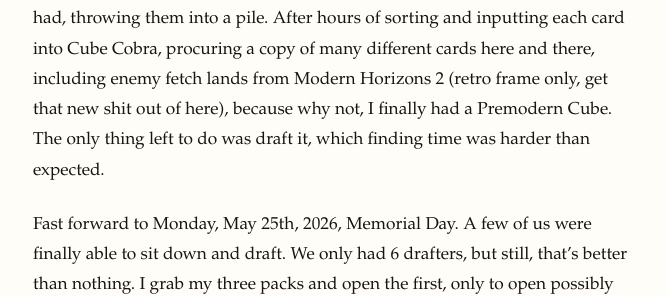
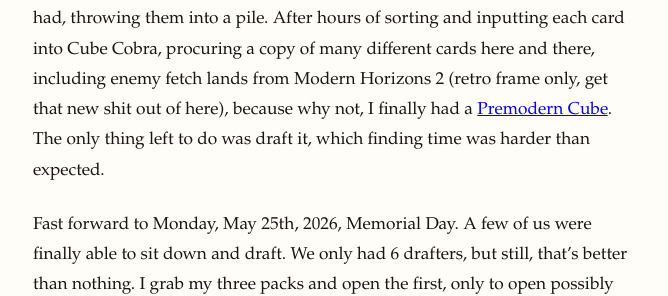
Before and after one commit to tonywok/retromancers.org, a Jekyll site: the page built from _posts/2026-05-27-inaugural-premodern-cube.md, in a window 1280 px wide and 900 px high, scrolled down 652 px. Shown: the part 310-606 px from the top of the window, without its empty margins (227-895 px from the left). Built offline with Jekyll 4.4.1, drawn with Linux system fonts in a browser that asks for light colours; part of the change alters nothing that is shown; some of the changed text lies outside the part shown.

Commit message:
Update Premodern Cube details and add link
Added a link to the Premodern Cube on Cube Cobra for easier access.

```diff
--- a/_posts/2026-05-27-inaugural-premodern-cube.md
+++ b/_posts/2026-05-27-inaugural-premodern-cube.md
@@ -11,7 +11,7 @@ Many months ago, we talked as a group about Limited Magic, and how we missed the
 
 At this same time, I had decided one Sunday to join my good friend Andy at his apartment, along with 6 other locals for an afternoon cube draft of Andy’s cube, which at the time was a legacy cube. It was probably the most intimidating experience of my life. I knew maybe 2 cards in each pack, as I barely know any cards printed from 2004-current day. I found myself reading each card and asking what the hell Menace was, and many other mechanics that I had never heard of before. While I built a garbage UW control deck, that proceeded to go 1-X, I was hooked on the idea of a cube.
 
-Mixing these two feelings together, I returned home that Sunday night and began going through my collection pulling out 1 copy of each premodern card I had, throwing them into a pile. After hours of sorting and inputting each card into Cube Cobra, procuring a copy of many different cards here and there, including enemy fetch lands from Modern Horizons 2 (retro frame only, get that new shit out of here), because why not, I finally had a Premodern Cube. The only thing left to do was draft it, which finding time was harder than expected.
+Mixing these two feelings together, I returned home that Sunday night and began going through my collection pulling out 1 copy of each premodern card I had, throwing them into a pile. After hours of sorting and inputting each card into Cube Cobra, procuring a copy of many different cards here and there, including enemy fetch lands from Modern Horizons 2 (retro frame only, get that new shit out of here), because why not, I finally had a [Premodern Cube](https://cubecobra.com/cube/list/f8535e24-0bda-4c14-a86f-d8a21fa9a74a). The only thing left to do was draft it, which finding time was harder than expected.
 
 Fast forward to Monday, May 25th, 2026, Memorial Day. A few of us were finally able to sit down and draft. We only had 6 drafters, but still, that’s better than nothing. I grab my three packs and open the first, only to open possibly the worst pack I could have. The best card in the pack by far and away was [[Fact or Fiction]]. Alright, we are in blue+. I proceeded to draft UW midrange (apparently this is my thing), with beaters like [[Voice of All]], [[Crimson Acolyte]], [[Waterfront Bouncer]], [[Galina’s Knight]] and [[Tempest Drake]], with backup from [[Arcane Denial]], [[Prohibit]], and [[Absorb]]. [[Treachery]] proved to be worth the windmill slam when it somehow made its way to me, as it resulted in MANY 2-for-1’s.
 
```
